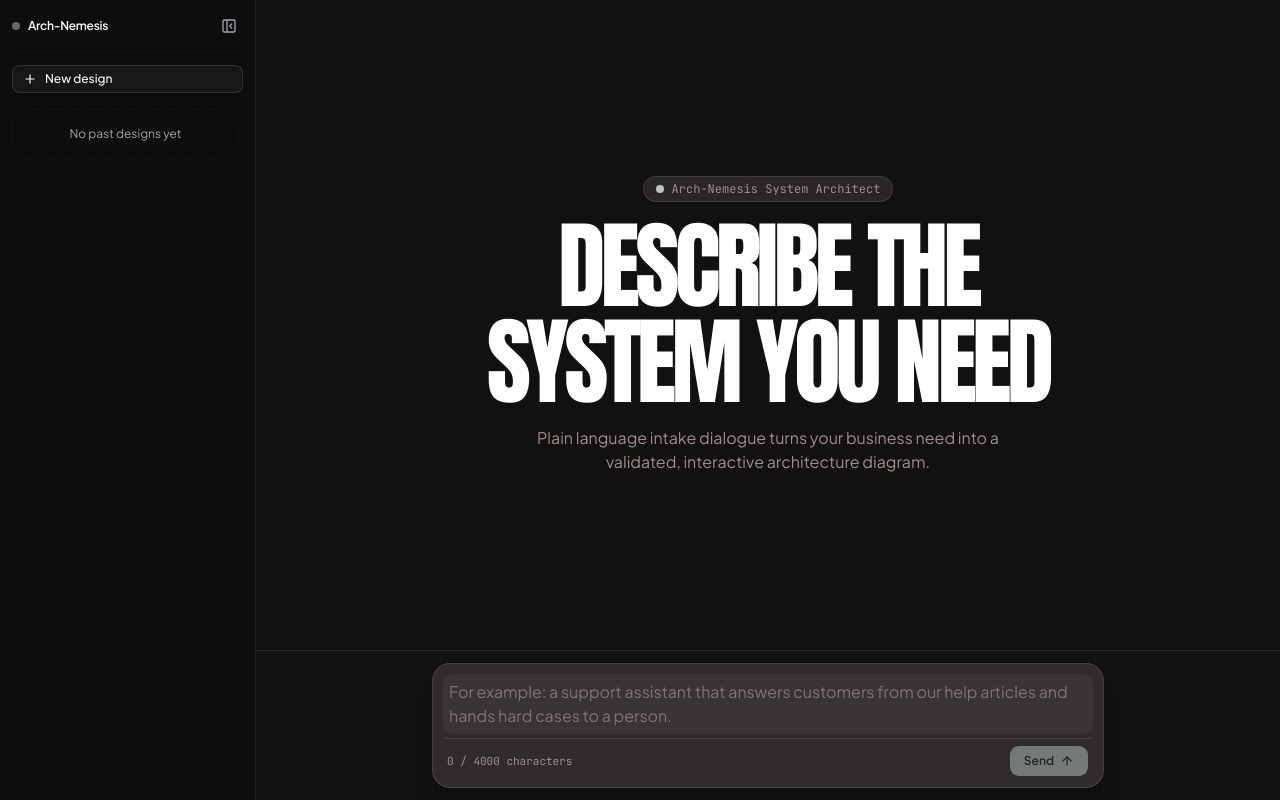
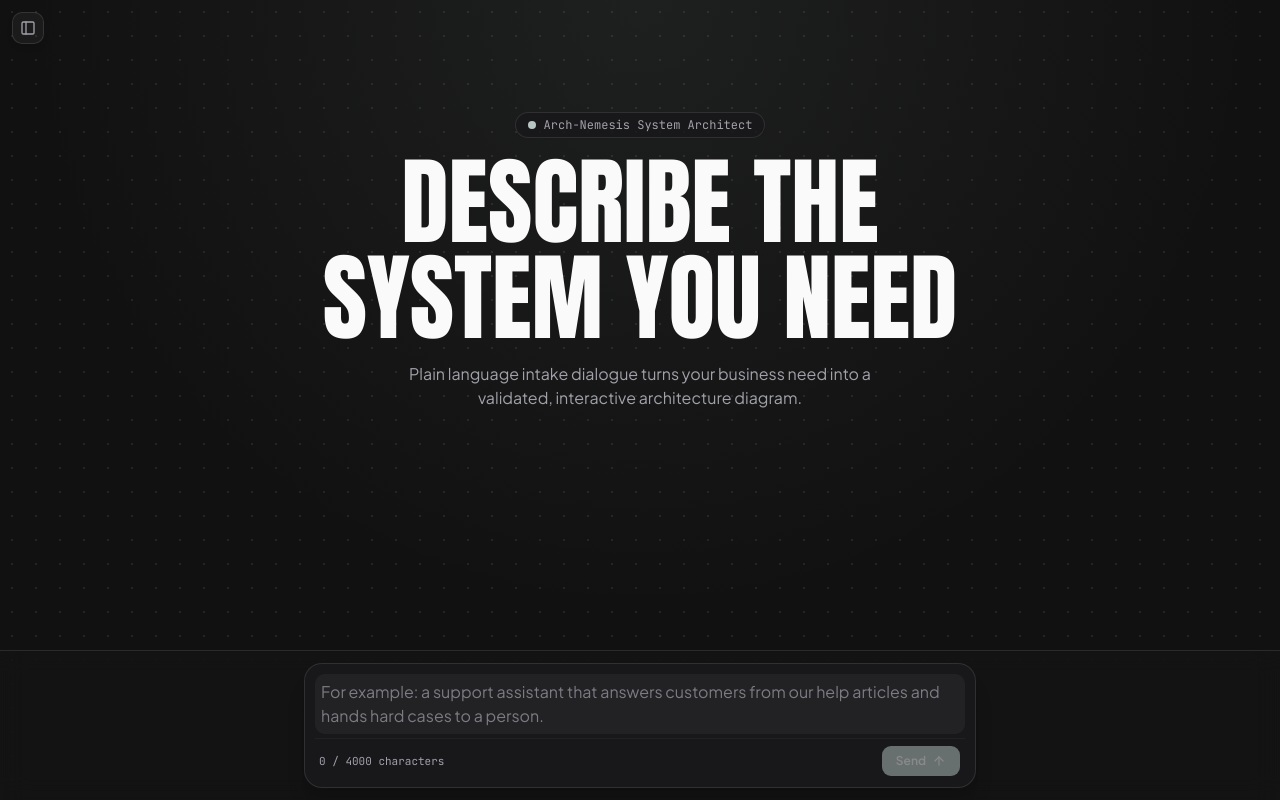
Before and after one commit to DeHoxX/Arch-Nemesis, a Next.js app in the folder apps/web/: page / in a window 1280 px wide. Built offline with nearby package versions, Linux system fonts and the light colour scheme.

Commit message:
phase C2: home restyle, sidebar default closed

```diff
--- a/apps/web/src/app/globals.css
+++ b/apps/web/src/app/globals.css
@@ -206,3 +206,20 @@
 .react-flow .react-flow__controls-button svg {
   fill: currentColor;
 }
+
+/* Home hero background subtle micro-dot grid and vignette (D-310) */
+.home-hero-bg {
+  background-color: var(--page-bg);
+  background-image:
+    radial-gradient(circle at 50% 0%, rgba(183, 198, 194, 0.08) 0%, transparent 60%),
+    radial-gradient(rgba(255, 255, 255, 0.08) 1px, transparent 1px);
+  background-size: 100% 100%, 24px 24px;
+  background-position: 0 0, 0 0;
+}
+
+@media (prefers-reduced-motion: reduce) {
+  .home-hero-bg {
+    background-image: radial-gradient(rgba(255, 255, 255, 0.05) 1px, transparent 1px);
+    background-size: 24px 24px;
+  }
+}
--- a/apps/web/src/app/page.tsx
+++ b/apps/web/src/app/page.tsx
@@ -25,17 +25,17 @@ type ChatMessage = StoredChatMessage;
 
 function HomeLoading(): React.ReactElement {
   return (
-    <main className="relative flex h-[100dvh] w-full flex-col overflow-hidden bg-[var(--navy-bg)] text-[#ffffff] selection:bg-[#b7c6c2] selection:text-[#171e19]">
-      <div className="flex flex-1 flex-col items-center justify-center p-4 text-center">
+    <main className="relative flex h-[100dvh] w-full flex-col overflow-hidden bg-background text-foreground selection:bg-brand-accent selection:text-brand-accent-ink home-hero-bg">
+      <div className="flex flex-1 flex-col items-center justify-center p-4 text-center pb-24 md:pb-32">
         <div className="mx-auto flex w-full max-w-2xl flex-col items-center space-y-4">
-          <div className="inline-flex items-center gap-2 rounded-full border border-white/10 bg-[#302b2f]/80 px-3 py-1 text-xs font-mono text-[#9f8d8b]">
-            <span className="size-2 rounded-full bg-[#b7c6c2]" />
+          <div className="inline-flex items-center gap-2 rounded-full border border-border bg-card/80 px-3 py-1 text-xs font-mono text-muted-foreground shadow-xs">
+            <span className="size-2 rounded-full bg-brand-accent" />
             Arch-Nemesis System Architect
           </div>
-          <h1 className="font-[family-name:var(--font-anton)] text-4xl sm:text-6xl md:text-7xl lg:text-8xl font-normal uppercase tracking-tighter text-[#ffffff] max-w-4xl">
+          <h1 className="font-[family-name:var(--font-anton)] text-4xl sm:text-6xl md:text-7xl lg:text-8xl font-normal uppercase tracking-normal text-foreground max-w-4xl">
             Describe the system you need
           </h1>
-          <p className="max-w-lg text-sm text-[#9f8d8b] md:text-base">
+          <p className="max-w-lg text-sm text-muted-foreground md:text-base">
             Plain language intake dialogue turns your business need into a validated, interactive architecture diagram.
           </p>
         </div>
@@ -244,7 +244,7 @@ function HomeContent({ isNew }: HomeContentProps): React.ReactElement {
   const hasMessagesOrBrief = messages.length > 0 || brief !== null;
 
   return (
-    <main className="relative flex h-[100dvh] w-full flex-col overflow-hidden bg-[var(--navy-bg)] text-[#ffffff] selection:bg-[#b7c6c2] selection:text-[#171e19]">
+    <main className="relative flex h-[100dvh] w-full flex-col overflow-hidden bg-background text-foreground selection:bg-brand-accent selection:text-brand-accent-ink home-hero-bg">
       {/* Generation Loading Overlay */}
       {designMutation.isPending && <LoadingOverlay />}
 
@@ -252,16 +252,16 @@ function HomeContent({ isNew }: HomeContentProps): React.ReactElement {
       <div className="relative flex flex-1 flex-col overflow-y-auto px-4 py-6">
         {!hasMessagesOrBrief ? (
           /* Empty State Hero (exact BUILD_PLAN.md:446 copy) */
-          <div className="my-auto flex flex-1 flex-col items-center justify-center text-center">
+          <div className="my-auto flex flex-1 flex-col items-center justify-center text-center pb-24 md:pb-32">
             <div className="mx-auto flex w-full max-w-2xl flex-col items-center space-y-4">
-              <div className="inline-flex items-center gap-2 rounded-full border border-white/10 bg-[#302b2f]/80 px-3 py-1 text-xs font-mono text-[#9f8d8b]">
-                <span className="size-2 rounded-full bg-[#b7c6c2]" />
+              <div className="inline-flex items-center gap-2 rounded-full border border-border bg-card/80 px-3 py-1 text-xs font-mono text-muted-foreground shadow-xs">
+                <span className="size-2 rounded-full bg-brand-accent" />
                 Arch-Nemesis System Architect
               </div>
-              <h1 className="font-[family-name:var(--font-anton)] text-4xl sm:text-6xl md:text-7xl lg:text-8xl font-normal uppercase tracking-tighter text-[#ffffff] max-w-4xl">
+              <h1 className="font-[family-name:var(--font-anton)] text-4xl sm:text-6xl md:text-7xl lg:text-8xl font-normal uppercase tracking-normal text-foreground max-w-4xl">
                 Describe the system you need
               </h1>
-              <p className="max-w-lg text-sm text-[#9f8d8b] md:text-base">
+              <p className="max-w-lg text-sm text-muted-foreground md:text-base">
                 Plain language intake dialogue turns your business need into a validated, interactive architecture diagram.
               </p>
             </div>
@@ -271,8 +271,8 @@ function HomeContent({ isNew }: HomeContentProps): React.ReactElement {
           <div className="mx-auto w-full max-w-2xl space-y-6 pb-4">
             {/* Header pill when messages are active */}
             <div className="flex justify-center pt-2">
-              <div className="inline-flex items-center gap-2 rounded-full border border-white/10 bg-[#302b2f]/80 px-3 py-1 text-xs font-mono text-[#9f8d8b]">
-                <span className="size-1.5 rounded-full bg-[#b7c6c2]" />
+              <div className="inline-flex items-center gap-2 rounded-full border border-border bg-card/80 px-3 py-1 text-xs font-mono text-muted-foreground shadow-xs">
+                <span className="size-1.5 rounded-full bg-brand-accent" />
                 System Architect Session
               </div>
             </div>
@@ -285,14 +285,14 @@ function HomeContent({ isNew }: HomeContentProps): React.ReactElement {
                   msg.sender === "user" ? "items-end" : "items-start"
                 }`}
               >
-                <span className="mb-1 text-[11px] font-mono uppercase tracking-wider text-[#9f8d8b]">
+                <span className="mb-1 text-[11px] font-mono uppercase tracking-wider text-muted-foreground">
                   {msg.sender === "user" ? "You" : "Architect"}
                 </span>
                 <div
                   className={`max-w-[85%] break-words rounded-xl px-4 py-2.5 text-sm ${
                     msg.sender === "user"
-                      ? "bg-[#b7c6c2] font-medium text-[#171e19]"
-                      : "border border-white/10 bg-[#302b2f] text-[#ffffff]"
+                      ? "bg-brand-accent font-medium text-brand-accent-ink"
+                      : "border border-border bg-card text-foreground"
                   }`}
                 >
                   {msg.text && <p className="whitespace-pre-wrap">{msg.text}</p>}
@@ -372,7 +372,7 @@ function HomeContent({ isNew }: HomeContentProps): React.ReactElement {
       </div>
 
       {/* Docked Bottom Chat Input Bar (stays enabled after brief is shown) */}
-      <div className="shrink-0 border-t border-white/10 bg-[var(--navy-bg)] px-4 py-3">
+      <div className="shrink-0 border-t border-border bg-card/40 backdrop-blur-md px-4 py-3">
         <div className="mx-auto w-full max-w-2xl space-y-2">
           {/* Validation or Turn Error Alert */}
           {validationError && (
@@ -387,7 +387,7 @@ function HomeContent({ isNew }: HomeContentProps): React.ReactElement {
             </Alert>
           )}
 
-          <div className="relative w-full rounded-2xl border border-white/10 bg-[#302b2f] p-2.5 shadow-xl transition-all focus-within:border-[#b7c6c2]/60 focus-within:ring-1 focus-within:ring-[#b7c6c2]/60">
+          <div className="relative w-full rounded-2xl border border-border bg-card p-2.5 shadow-xl transition-all focus-within:border-brand-accent/60 focus-within:ring-1 focus-within:ring-brand-accent/60">
             <Textarea
               ref={textareaRef}
               value={inputText}
@@ -396,11 +396,11 @@ function HomeContent({ isNew }: HomeContentProps): React.ReactElement {
               placeholder="For example: a support assistant that answers customers from our help articles and hands hard cases to a person."
               disabled={intakeMutation.isPending}
               rows={1}
-              className="min-h-[44px] max-h-40 resize-none border-0 bg-transparent p-1.5 text-sm text-[#ffffff] placeholder:text-[#9f8d8b]/70 focus-visible:outline-none focus-visible:ring-0 md:text-base"
+              className="min-h-[44px] max-h-40 resize-none border-0 bg-transparent p-1.5 text-sm text-foreground placeholder:text-muted-foreground/70 focus-visible:outline-none focus-visible:ring-0 md:text-base"
             />
 
-            <div className="mt-1 flex items-center justify-between border-t border-white/10 px-1 pt-1.5">
-              <span className="font-mono text-[11px] text-[#9f8d8b]">
+            <div className="mt-1 flex items-center justify-between border-t border-border/40 px-1 pt-1.5">
+              <span className="font-mono text-[11px] text-muted-foreground">
                 {inputText.length} / 4000 characters
               </span>
 
@@ -408,7 +408,7 @@ function HomeContent({ isNew }: HomeContentProps): React.ReactElement {
                 type="button"
                 onClick={handleSend}
                 disabled={intakeMutation.isPending || !inputText.trim()}
-                className="h-8 gap-1.5 bg-[#b7c6c2] px-3.5 py-1.5 text-xs font-semibold text-[#171e19] transition-colors hover:bg-[#a3b5b0] disabled:opacity-50"
+                className="h-8 gap-1.5 bg-brand-accent px-3.5 py-1.5 text-xs font-semibold text-brand-accent-ink transition-colors hover:bg-brand-accent-hover disabled:opacity-50"
               >
                 Send
                 <ArrowUp className="size-3.5" />
--- a/apps/web/src/components/BriefCard.tsx
+++ b/apps/web/src/components/BriefCard.tsx
@@ -177,7 +177,7 @@ export function BriefCard({
           type="button"
           onClick={onGenerate}
           disabled={isGenerating}
-          className="w-full bg-[#ccff00] text-black hover:bg-[#b8e600] font-semibold text-sm transition-colors py-2.5"
+          className="w-full bg-brand-accent text-brand-accent-ink hover:bg-brand-accent-hover font-semibold text-sm transition-colors py-2.5"
         >
           Generate design
         </Button>
--- a/apps/web/src/components/LoadingOverlay.tsx
+++ b/apps/web/src/components/LoadingOverlay.tsx
@@ -40,8 +40,8 @@ export function LoadingOverlay({ className }: LoadingOverlayProps): React.ReactE
     >
       <div className="relative flex flex-col items-center max-w-md rounded-2xl border border-border/60 bg-card/90 p-8 shadow-2xl backdrop-blur-sm">
         {/* Spinner: honors prefers-reduced-motion */}
-        <div className="mb-5 flex size-14 items-center justify-center rounded-full bg-primary/10 border border-primary/20">
-          <Loader2 className="size-7 text-[#ccff00] animate-spin motion-reduce:animate-none" />
+        <div className="mb-5 flex size-14 items-center justify-center rounded-full bg-brand-accent/10 border border-brand-accent/20">
+          <Loader2 className="size-7 text-brand-accent animate-spin motion-reduce:animate-none" />
         </div>
 
         <h3 className="font-heading text-lg font-semibold tracking-tight text-foreground">
--- a/apps/web/src/components/shell/AppShell.tsx
+++ b/apps/web/src/components/shell/AppShell.tsx
@@ -11,12 +11,8 @@ import { Sidebar } from "./Sidebar";
 export const SIDEBAR_COLLAPSE_STORAGE_KEY = "archnemesis.sidebar.collapsed";
 
 /**
- * Retrieve saved sidebar collapse state from localStorage.
- *
- * Rules:
- * - Scoped to browser localStorage (archnemesis.sidebar.collapsed)
- * - Safe for SSR (returns false if window is undefined)
- * - Strict checking ("true" -> true, "false" -> false, otherwise null)
+ * Legacy storage helper retained for backwards compatibility with tests and callers.
+ * Note: Under D-311, the sidebar is default-closed on desktop and state is not persisted.
  */
 export function loadSidebarCollapsedPreference(): boolean | null {
   if (typeof window === "undefined") {
@@ -33,7 +29,7 @@ export function loadSidebarCollapsedPreference(): boolean | null {
 }
 
 /**
- * Save sidebar collapse preference to localStorage.
+ * Legacy storage helper retained for backwards compatibility with tests and callers.
  */
 export function saveSidebarCollapsedPreference(collapsed: boolean): void {
   if (typeof window === "undefined") {
@@ -56,42 +52,24 @@ interface AppShellInnerProps {
 function AppShellInner({ children }: AppShellInnerProps): React.ReactElement {
   const pathname = usePathname() || "/";
 
-  // Visibility rules (D-253):
+  // Visibility rules (D-253, D-311):
   // 1. /admin and /admin/*: completely hidden
-  // 2. /design/*: present but default-collapsed with top-left toggle
-  // 3. / and /history: present and open by default on desktop
+  // 2. All other routes: present and closed by default on desktop
   const isAdmin = pathname.startsWith("/admin");
-  const isDesign = pathname.startsWith("/design/");
 
-  // Collapse state management: start with default (true for /design/*, false otherwise)
-  // to ensure identical output on server and initial client render (D-275).
-  const [isCollapsed, setIsCollapsed] = useState<boolean>(isDesign);
-
-  // Sync saved preference after mount (D-275) to prevent hydration mismatch
-  useEffect(() => {
-    if (!isDesign && !isAdmin) {
-      const saved = loadSidebarCollapsedPreference();
-      if (saved !== null) {
-        // eslint-disable-next-line react-hooks/set-state-in-effect
-        setIsCollapsed(saved);
-      }
-    }
-  }, [isDesign, isAdmin]);
+  // Collapse state management: sidebar is always closed by default on desktop (D-311).
+  // The state is in-memory for the current session and not persisted across page reloads.
+  const [isCollapsed, setIsCollapsed] = useState<boolean>(true);
 
   // Mobile drawer state (< 768px)
   const [isDrawerOpen, setIsDrawerOpen] = useState(false);
 
-  // Sync state on route transition without useEffect cascading renders
+  // Reset drawer and keep collapsed on route transition without cascading renders
   const [prevPathname, setPrevPathname] = useState(pathname);
   if (prevPathname !== pathname) {
     setPrevPathname(pathname);
     setIsDrawerOpen(false);
-    if (isDesign) {
-      setIsCollapsed(true);
-    } else if (!isAdmin) {
-      const saved = loadSidebarCollapsedPreference();
-      setIsCollapsed(saved !== null ? saved : false);
-    }
+    setIsCollapsed(true);
   }
 
   // Handle keyboard Escape to close mobile drawer
@@ -157,7 +135,6 @@ function AppShellInner({ children }: AppShellInnerProps): React.ReactElement {
   const handleToggleDesktop = () => {
     setIsCollapsed((prev) => {
       const next = !prev;
-      saveSidebarCollapsedPreference(next);
       triggerCanvasResize();
       return next;
     });
@@ -177,7 +154,7 @@ function AppShellInner({ children }: AppShellInnerProps): React.ReactElement {
   }
 
   return (
-    <div className="relative flex min-h-screen w-full bg-[var(--page-bg)]">
+    <div className="relative flex min-h-screen w-full bg-page-bg">
       {/* Desktop Sidebar (visible on >= 768px when not collapsed) */}
       <div className="hidden md:block">
         {!isCollapsed && (
@@ -220,7 +197,7 @@ function AppShellInner({ children }: AppShellInnerProps): React.ReactElement {
               aria-label="Toggle navigation sidebar"
               aria-expanded={!isCollapsed || isDrawerOpen}
               aria-controls="app-sidebar"
-              className="size-8 rounded-lg border-border/60 bg-[var(--sidebar-bg)] text-muted-foreground shadow-md hover:bg-card hover:text-foreground"
+              className="size-8 rounded-lg border-border/60 bg-sidebar-bg text-muted-foreground shadow-md hover:bg-card hover:text-foreground"
             >
               <PanelLeft className="size-4" />
             </Button>
--- a/apps/web/src/components/shell/Sidebar.tsx
+++ b/apps/web/src/components/shell/Sidebar.tsx
@@ -353,7 +353,7 @@ export function Sidebar({
   };
 
   const content = (
-    <div className="flex h-full w-full flex-col bg-[var(--sidebar-bg)] p-3 text-foreground select-none">
+    <div className="flex h-full w-full flex-col bg-sidebar-bg p-3 text-foreground select-none">
       {/* Top Header Row */}
       <div className="mb-3 flex items-center justify-between border-b border-border/40 pb-3">
         <div className="flex items-center gap-2">
```
Also changed, not shown: 2 other files (tests, documents, lock files or other folders).
